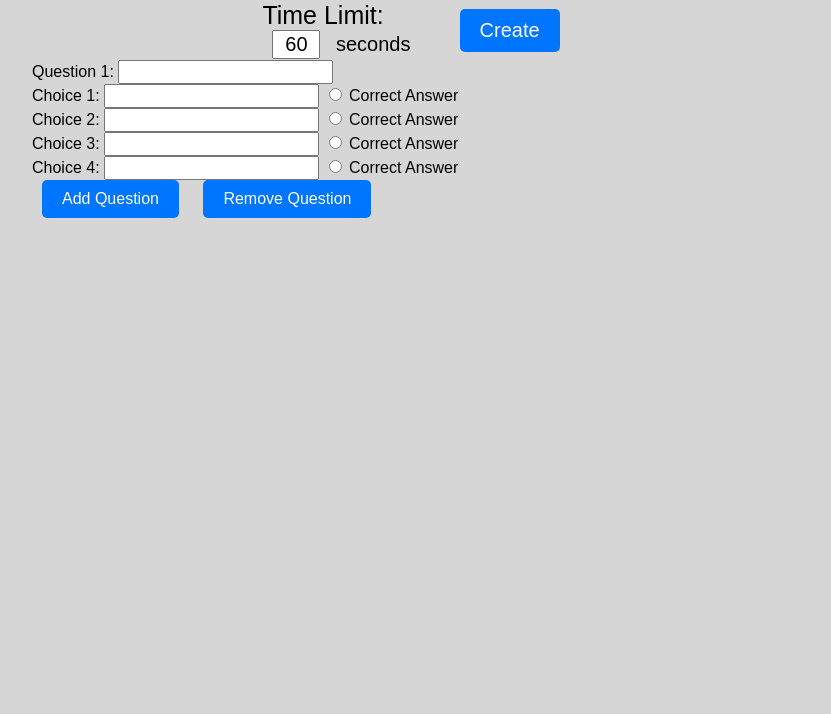
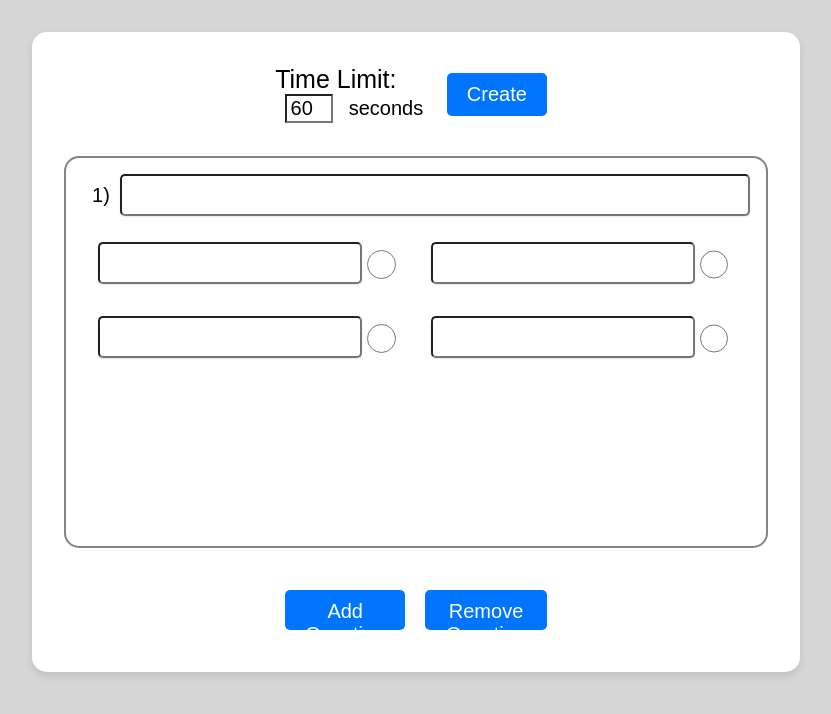
Before and after one commit to BALD-rs/eduwiz, a SvelteKit app in the folder eduwiz-node/: page /createGame in a window 1280 px wide. Both pictures are taken after a click on the button "Add Question". Shown: the top 714 px of the page, without its empty margins (224-1055 px from the left). Built offline with nearby package versions, Linux system fonts and the light colour scheme.

Commit message:
implemented and styled createGame

```diff
--- a/eduwiz-node/src/routes/createGame/+page.svelte
+++ b/eduwiz-node/src/routes/createGame/+page.svelte
@@ -1,10 +1,41 @@
 <script lang="ts">
+	import { goto } from '$app/navigation';
+
 	let questions: any[] = [];
 	let timeLimit: number = 60;
+
+	const addQuestion = () => {
+		questions.push({
+			prompt: '',
+			answers: ['', '', '', ''],
+			correct_answer: ''
+		});
+		questions = questions;
+	};
+
+	const removeQuestion = () => {
+		questions.pop();
+		questions = questions;
+	};
+
 	const createGame = async () => {
 		questions.forEach((question) => {
 			question.correct_answer = question.answers[question.correct_answer];
 		});
+		const data = {
+			time_limit: timeLimit,
+			questions: questions
+		};
+		console.log(data);
+		const res = await fetch('http://127.0.0.1:3000/api/create_room', {
+			method: 'POST',
+			headers: {
+				'Content-Type': 'application/json'
+			},
+			body: JSON.stringify(data)
+		});
+		const resJson = await res.json();
+		goto('/lobby/' + resJson.room_code);
 	};
 </script>
 
@@ -17,7 +48,7 @@
 	<div class="top-bar">
 		<div>
 			<label for="time-limit">Time Limit:</label>
-			<input type="text" value="60" id="time-limit" />
+			<input type="number" bind:value={timeLimit} id="time-limit" />
 			<span>seconds</span>
 		</div>
 		<div>
@@ -27,46 +58,29 @@
 	<div class="questions">
 		{#each questions as question, i (i)}
 			<div class="question-container">
-				<label for="question{i}">Question {i + 1}:</label>
-				<input type="text" id="question{i}" bind:value={question.prompt} />
-				{#each question.answers as choice, j (j)}
-					<div class="answer-container">
-						<label for="choice{i}-{j}">Choice {j + 1}:</label>
-						<input type="text" id="choice{i}-{j}" bind:value={choice} />
-						<label>
+				<div class="question-input">
+					<label for="question{i}">{i + 1})</label>
+					<input type="text" id="question{i}" bind:value={question.prompt} />
+				</div>
+				<div class="answer-container">
+					{#each question.answers as choice, j (j)}
+						<div class="answer-input">
+							<input type="text" id="choice{i}-{j}" bind:value={choice} />
 							<input
 								type="radio"
 								bind:group={question.correct_answer}
 								value={j}
 								checked={question.correct_answer === choice}
 							/>
-							Correct Answer
-						</label>
-					</div>
-				{/each}
+						</div>
+					{/each}
+				</div>
 			</div>
 		{/each}
-		<button
-			on:click={() => {
-				questions.push({
-					prompt: '',
-					answers: ['', '', '', ''],
-					correct_answer: ''
-				});
-				questions = questions;
-			}}
-		>
-			Add Question
-		</button>
-		<button
-			on:click={() => {
-				questions.pop();
-				questions = questions;
-				console.log(questions);
-			}}
-		>
-			Remove Question
-		</button>
+	</div>
+	<div class="bottom-bar">
+		<button on:click={addQuestion}> Add Question </button>
+		<button on:click={removeQuestion}> Remove Question </button>
 	</div>
 </div>
 
@@ -75,8 +89,13 @@
 		display: flex;
 		flex-direction: column;
 		width: 60%;
-		height: 90vh;
-		margin: 0 auto;
+		height: 80vh;
+		margin: 2em auto;
+		padding: 2em;
+		background: white;
+		box-shadow: 0 4px 8px rgba(0, 0, 0, 0.1);
+		border-radius: 15px;
+		box-sizing: border-box;
 	}
 
 	div.top-bar {
@@ -96,10 +115,76 @@
 		width: 40px;
 		text-align: center;
 		margin: 0 10px;
+		appearance: auto;
+		-webkit-appearance: none;
+		-moz-appearance: textfield;
 	}
 
 	div.questions {
-		/* flex-grow: 5; */
+		flex: 1;
+		margin: 2em 0;
 		overflow-y: auto;
+		display: flex;
+		flex-direction: column;
+		border: 2px solid rgb(131, 131, 131);
+		border-radius: 15px;
 	}
+
+	div.bottom-bar {
+		display: flex;
+		justify-content: space-between;
+		height: 40px;
+		padding: 10px 30%;
+		font-size: 20px;
+	}
+
+	div.question-container {
+		padding: 1em;
+		display: flex;
+		flex-direction: column;
+	}
+
+	div.question-input,
+	div.answer-container {
+		display: flex;
+		flex-direction: row;
+		align-items: center;
+		margin-bottom: 10px;
+	}
+
+	div.question-input label {
+        padding: 0 0.5em;
+        font-size: 20px;
+	}
+
+	div.answer-container {
+		flex-wrap: wrap;
+	}
+
+	div.answer-input {
+		flex: 0 0 45%;
+		display: flex;
+		margin: 1em;
+	}
+
+	div.question-container input {
+		flex: 1;
+	}
+
+	div.answer-input input[type=text] {
+        flex: 0 0 80%;
+	}
+
+	div.answer-input input[type=radio] {
+        flex: 1;
+	}
+
+	input[type='text'] {
+		padding: 10px;
+        border-radius: 5px;
+        box-shadow: 0 1px 2px rgba(0, 0, 0, 0.1);
+	}
+
+    input[type='radio'] {
+    }
 </style>
```
